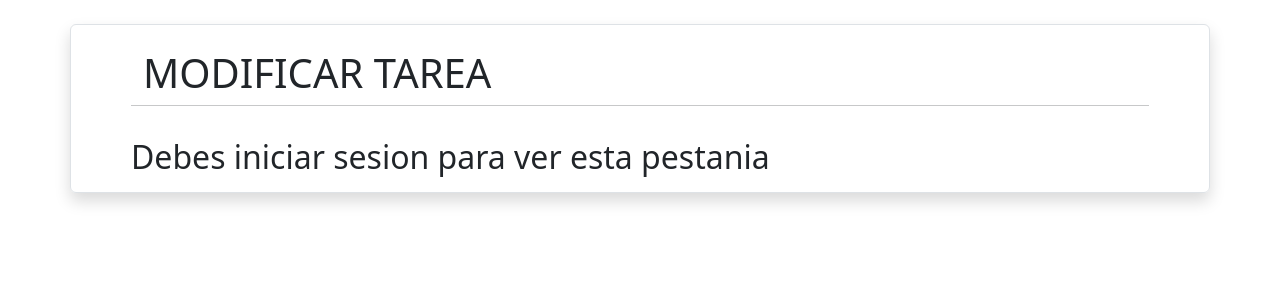
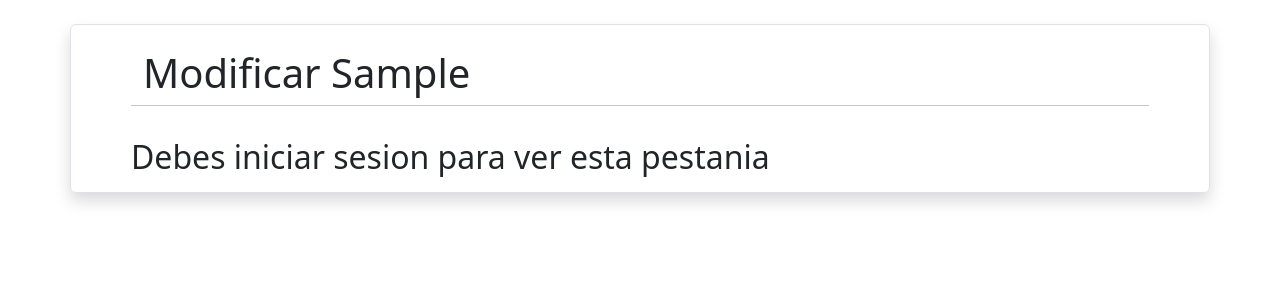
Before and after one commit to naorlando/proyecto-pyhton-grupo7, a Django app: template proyecto_python/ProyectoWebApp/templates/modificartarea.html in a window 1280 px wide. Shown: the part 56-356 px from the top of the page. Run offline with Django 4.2, Linux system fonts and the light colour scheme; the template is opened without the code that fills it: most values are stand-ins (such as "Sample title", 1, 10 or a date in 2020); some libraries are stand-ins or nearby versions.

Commit message:
visuales 2

```diff
--- a/proyecto_python/ProyectoWebApp/templates/creartarea.html
+++ b/proyecto_python/ProyectoWebApp/templates/creartarea.html
@@ -5,7 +5,7 @@
 
 {% block content %}
 
-<div class="container p-0 my-4">
+<div class="container my-4">
   <div class="row">
     {% if user.is_authenticated %}
     <div class="col-8">
--- a/proyecto_python/ProyectoWebApp/templates/modificartarea.html
+++ b/proyecto_python/ProyectoWebApp/templates/modificartarea.html
@@ -7,8 +7,8 @@
 
 <div class="container my-4 border rounded shadow">
   <div class="row mx-5 mt-4">
-    <div class="col-md-8">
-      <h1>MODIFICAR TAREA</h1>
+    <div class="col-8">
+      <h1>Modificar {{ tarea.1 }} </h1>
     </div>
     <hr>
   </div>
--- a/proyecto_python/ProyectoWebApp/templates/tareaid.html
+++ b/proyecto_python/ProyectoWebApp/templates/tareaid.html
@@ -5,9 +5,9 @@
 
 {% block content %}
 
-<div class="container my-4 border rounded shadow">
+<div class="container my-4 border rounded shadow ">
   <div class="row mx-5 mt-4">
-    <div class="col-md-8">
+    <div class="col-8">
       <h1>{{ tarea.1 }}</h1>
     </div>
     <hr>
```
